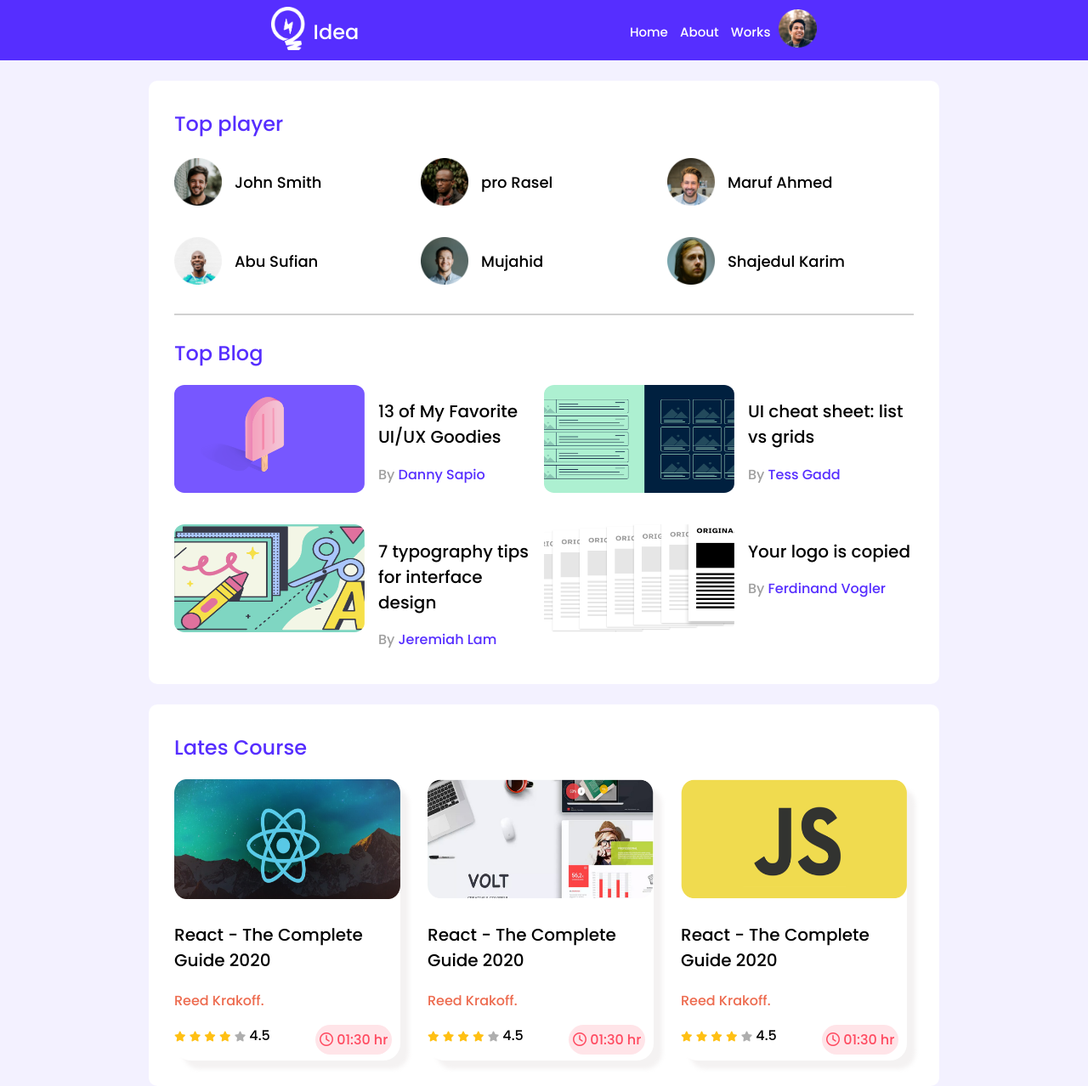
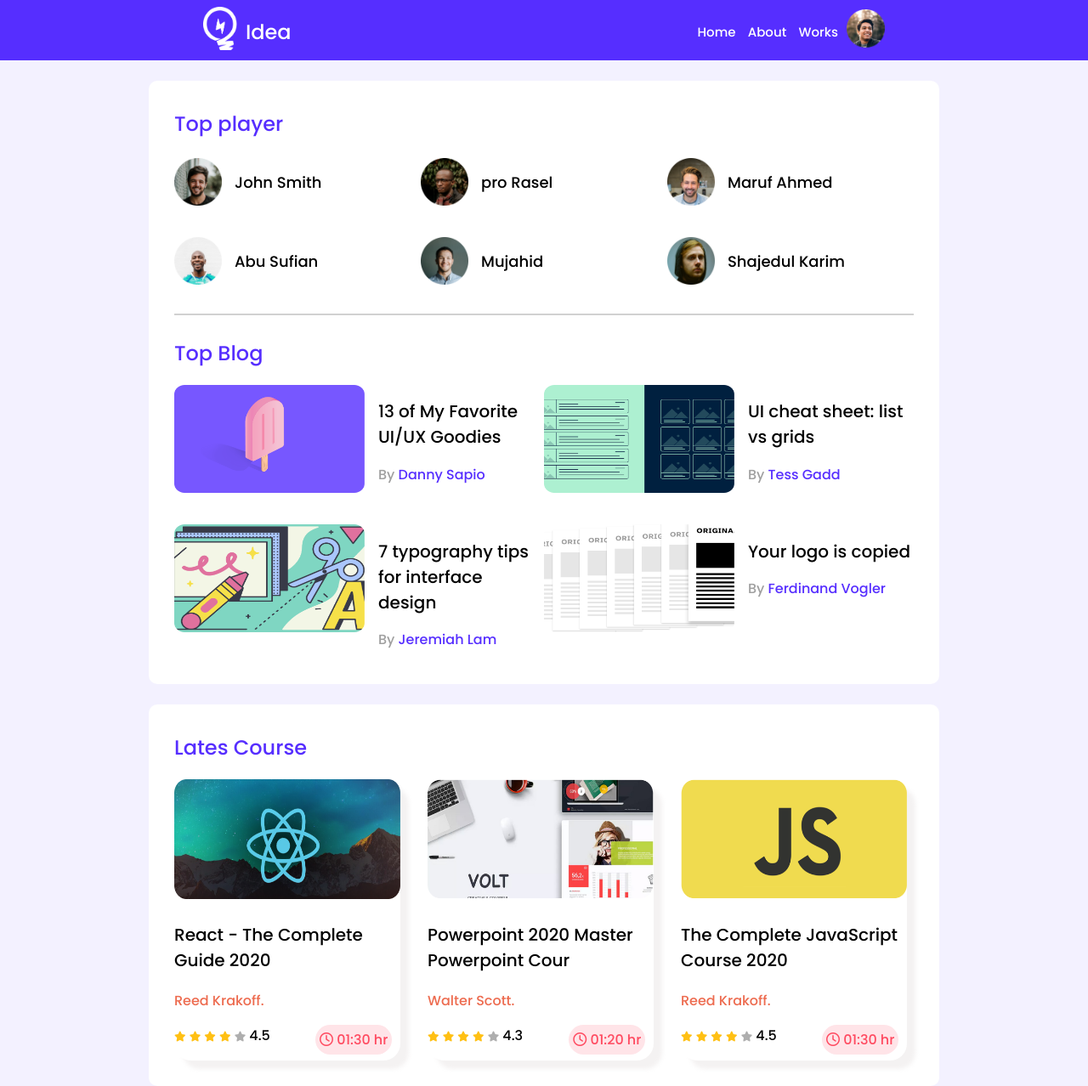
Before and after one commit to saddadul-siam/leader-board-css3, a plain HTML site: page index.html in a window 1280 px wide. Shown: the whole page at 85% size. Drawn offline with Linux system fonts and the light colour scheme.

Commit message:
course-detail

```diff
--- a/index.html
+++ b/index.html
@@ -127,7 +127,9 @@
     </section>
     <section class="container lates-course">
         <h2 class="section-title">Lates Course</h2>
-        <!-- <div class="lates-course"> -->
+        <!--------------------------------
+            <div class="lates-course">
+            ------------------------------>
         <div class="courses">
             <div class="course">
                 <div class="course-banner">
@@ -161,8 +163,8 @@
                     <img src="images/courses/course-2.png" alt="">
                 </div>
                 <div class="course-detail">
-                    <h3 class="course-title">React - The Complete Guide 2020</h3>
-                    <p class="course-author"><a href="#">Reed Krakoff.</a></p>
+                    <h3 class="course-title">Powerpoint 2020 Master Powerpoint Cour</h3>
+                    <p class="course-author"><a href="#">Walter Scott.</a></p>
                     <div class="course-info">
                         <div>
                             <i class="fas fa-star filled"></i>
@@ -170,11 +172,11 @@
                             <i class="fas fa-star filled"></i>
                             <i class="fas fa-star filled"></i>
                             <i class="fas fa-star  empty"></i>
-                            <span>4.5</span>
+                            <span>4.3</span>
                         </div>
                         <div class="course-time">
                             <i class="far fa-clock"></i>
-                            01:30 hr
+                            01:20 hr
                         </div>
                     </div>
 
@@ -188,7 +190,7 @@
                     <img src="images/courses/course-3.png" alt="">
                 </div>
                 <div class="course-detail">
-                    <h3 class="course-title">React - The Complete Guide 2020</h3>
+                    <h3 class="course-title">The Complete JavaScript Course 2020</h3>
                     <p class="course-author"> <a href="#">Reed Krakoff.</a></p>
                     <div class="course-info">
                         <div>
--- a/styles.css/style.css
+++ b/styles.css/style.css
@@ -22,13 +22,10 @@ body{
 }
 .navigation{
     display: flex;
-    justify-content: space-evenly;
+    justify-content: space-around;
 }
 .nav-items{
     display: flex;
-    justify-content: space-around;
-    text-align: center;
-    align-content: center;
     align-items: center;
 }
 .nav-logo img{
```
